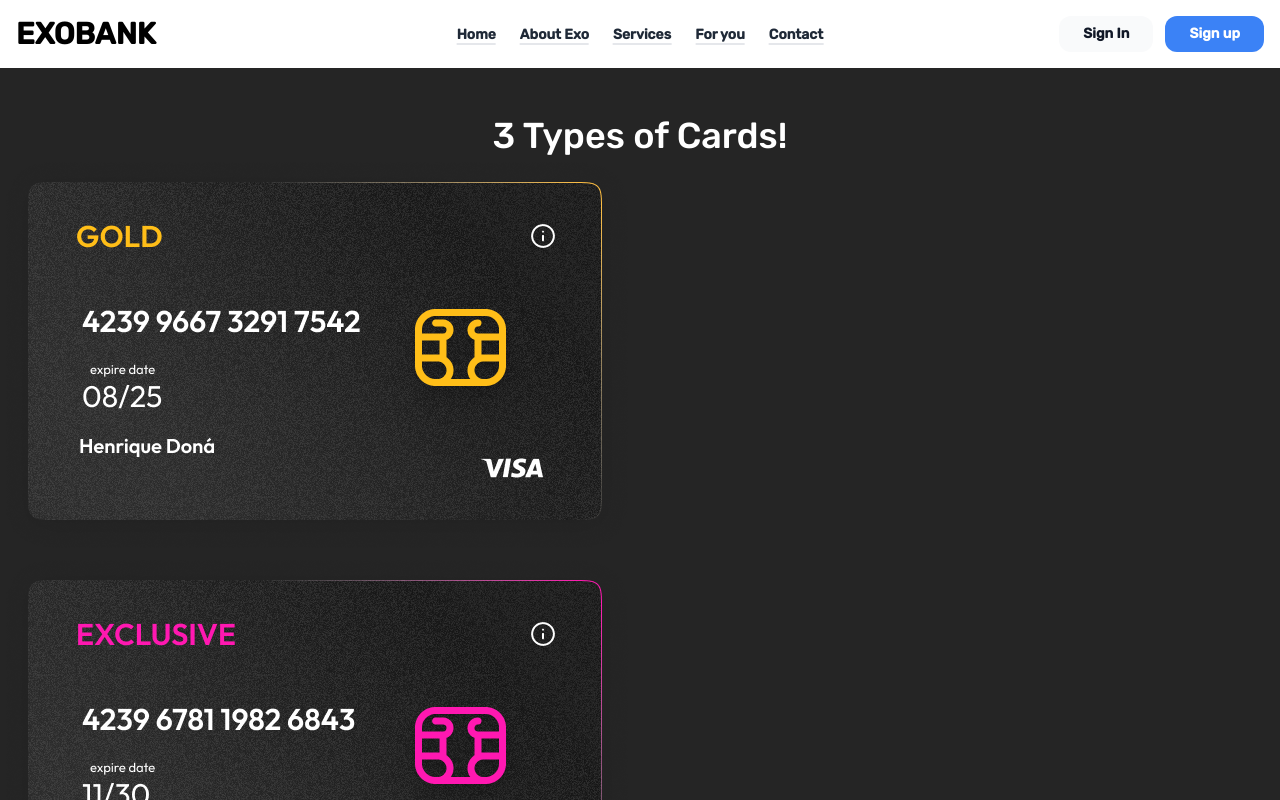
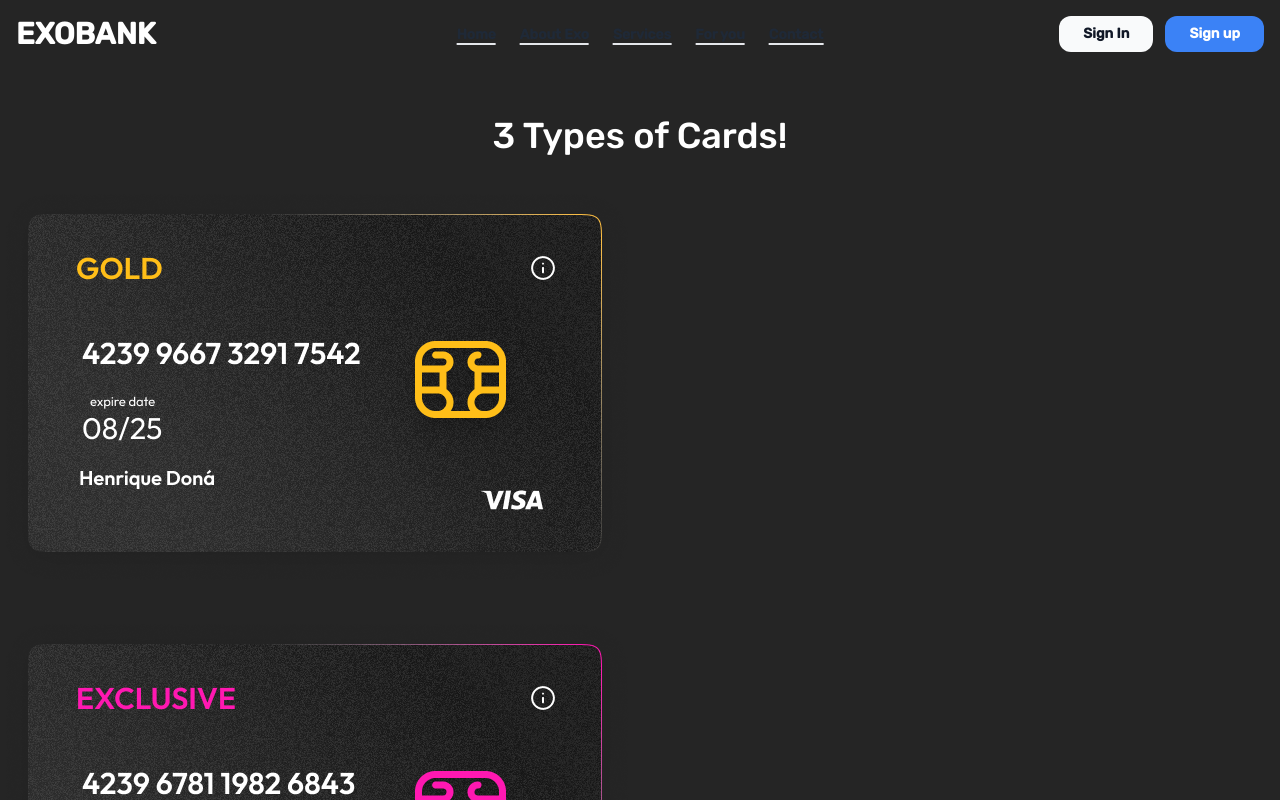
Before and after one commit to vinicius-prates/sandbox, a React (Vite) app: page /cards in a window 1280 px wide. Shown: the top 800 px of the page. Built offline with nearby package versions, Linux system fonts and the light colour scheme.

Commit message:
added a black navbar to other option

```diff
--- /dev/null
+++ b/src/components/BlackNavBar.jsx
@@ -0,0 +1,77 @@
+import '../App.css';
+import { Link } from 'react-router-dom'
+
+export const BlackNavBar = () => {
+
+
+    const toggleMenu = () => {
+        const  menu = document.querySelector(".mobile-menu");
+        menu.classList.toggle("hidden");
+    }
+
+    return(
+
+
+        <div >
+			   <nav className="relative px-4 py-4 flex justify-between items-center bg-[#252525] w-full">
+		<Link to="/"  className="text-3xl text-white font-bold leading-none  select-none">
+			EXOBANK
+		</Link>
+		<div  className="lg:hidden">
+			<button onClick={toggleMenu}  className="navbar-burger flex items-center text-white p-2 ">
+				<svg  className="block h-4 w-4 fill-current" viewBox="0 0 20 20" xmlns="http://www.w3.org/2000/svg">
+					<title>Mobile menu</title>
+					<path d="M0 3h20v2H0V3zm0 6h20v2H0V9zm0 6h20v2H0v-2z"></path>
+				</svg>
+			</button>
+		</div>
+		<ul  className="mobile-menu lg:mt-0 mt-[25rem] ml-0 bg-white w-[90%]  h-[40rem]	justify-center
+		 rounded-lg flex-col gap-6 flex md:hidden  md:ml-0 md:bg-transparent text-center  hidden absolute top-1/2 left-1/2
+		 transform -translate-y-1/2 -translate-x-1/2 lg:flex lg:mx-auto  lg:items-center lg:w-auto lg:space-x-6
+		 lg:gap-0 lg:flex-row lg:h-0  ">
+			<li><Link to="/"  className="text-lg lg:text-sm text-gray-800 font-bold hover:text-gray-500 border-b-2  select-none" >Home</Link></li>
+
+			<li><Link to="#aboutexo"  className="text-lg lg:text-sm text-gray-800 hover:text-gray-500 font-bold border-b-2 duration-300 select-none" >About Exo</Link></li>
+
+			<li><a  className="text-lg lg:text-sm text-gray-800 hover:text-gray-500 font-bold border-b-2  duration-300 select-none" href="#">Services</a></li>
+
+			<li><a  className="text-lg lg:text-sm text-gray-800 hover:text-gray-500 font-bold border-b-2 duration-300  select-none" href="#">For you</a></li>
+
+			<li><a  className="text-lg lg:text-sm text-gray-800 hover:text-gray-500 font-bold border-b-2 duration-300  select-none" href="#">Contact</a></li>
+		</ul>
+		<a  className="hidden lg:inline-block lg:ml-auto lg:mr-3 py-2 px-6 bg-gray-50 hover:bg-gray-100 text-sm text-gray-900 font-bold  rounded-xl transition duration-200" href="#">Sign In</a>
+		<a  className="hidden lg:inline-block py-2 px-6 bg-blue-500 hover:bg-blue-600 text-sm text-white font-bold rounded-xl transition duration-200" href="#">Sign up</a>
+	</nav>
+	<div  className="navbar-menu relative z-50 hidden">
+		<div  className="navbar-backdrop fixed inset-0 bg-gray-800 opacity-25"></div>
+		<nav  className="fixed top-0 left-0 bottom-0 flex flex-col w-5/6 max-w-sm py-6 px-6 bg-white border-r overflow-y-auto">
+			<div  className="flex items-center mb-8">
+				<a   className="mr-auto text-3xl font-bold leading-none" href="#">
+					<svg  className="h-12" alt="logo" viewBox="0 0 100 100">
+						<path d="M100 34.2c-.4-2.6-3.3-4-5.3-5.3-3.6-2.4-7.1-4.7-10.7-7.1-8.5-5.7-17.1-11.4-25.6-17.1-2-1.3-4-2.7-6-4-1.4-1-3.3-1-4.8 0-5.7 3.8-11.5 7.7-17.2 11.5L5.2 29C3 30.4.1 31.8 0 34.8c-.1 3.3 0 6.7 0 10v16c0 2.9-.6 6.3 2.1 8.1 6.4 4.4 12.9 8.6 19.4 12.9 8 5.3 16 10.7 24 16 2.2 1.5 4.4 3.1 7.1 1.3 2.3-1.5 4.5-3 6.8-4.5 8.9-5.9 17.8-11.9 26.7-17.8l9.9-6.6c.6-.4 1.3-.8 1.9-1.3 1.4-1 2-2.4 2-4.1V37.3c.1-1.1.2-2.1.1-3.1 0-.1 0 .2 0 0zM54.3 12.3L88 34.8 73 44.9 54.3 32.4V12.3zm-8.6 0v20L27.1 44.8 12 34.8l33.7-22.5zM8.6 42.8L19.3 50 8.6 57.2V42.8zm37.1 44.9L12 65.2l15-10.1 18.6 12.5v20.1zM50 60.2L34.8 50 50 39.8 65.2 50 50 60.2zm4.3 27.5v-20l18.6-12.5 15 10.1-33.6 22.4zm37.1-30.5L80.7 50l10.8-7.2-.1 14.4z"></path>
+					</svg>
+				</a>
+				<button  className="navbar-close">
+					<svg  className="h-6 w-6 text-gray-400 cursor-pointer hover:text-gray-500" xmlns="http://www.w3.org/2000/svg" fill="none" viewBox="0 0 24 24" stroke="currentColor">
+						<path strokeLinecap="round" strokeLinejoin="round" strokeWidth="2" d="M6 18L18 6M6 6l12 12"></path>
+					</svg>
+				</button>
+			</div>
+
+			<div  className="mt-auto">
+				<div  className="pt-6">
+					<a  className="block px-4 py-3 mb-3 leading-loose text-xs text-center font-semibold leading-none bg-gray-50 hover:bg-gray-100 rounded-xl" href="#">Sign in</a>
+					<a  className="block px-4 py-3 mb-2 leading-loose text-xs text-center text-white font-semibold bg-blue-600 hover:bg-blue-700  rounded-xl" href="#">Sign Up</a>
+				</div>
+				<p  className="my-4 text-xs text-center text-gray-400">
+					<span>Copyright © 2021</span>
+				</p>
+			</div>
+		</nav>
+	</div>
+
+		</div>
+
+
+    )
+}
--- a/src/pages/CardsPage.jsx
+++ b/src/pages/CardsPage.jsx
@@ -1,6 +1,6 @@
 import '../App.css';
 import { Link } from 'react-router-dom'
-import { NavBar } from '../components/NavBar';
+import { BlackNavBar } from '../components/BlackNavBar';
 import { Footer } from '../components/Footer';
 import  GoldCard  from '../assets/card.png';
 import ExclusiveCard from '../assets/card2.png';
@@ -8,8 +8,8 @@ import PlatinumCard from '../assets/card3.png';
 export const CardsPage = () => {
     return(
         <>
-        <NavBar/>
-        <div className="bg-[#252525] flex flex-col text-center py-12">
+        <BlackNavBar/>
+        <div className="bg-[#252525] flex flex-col text-center py-12 gap-8">
             <h1 className="text-white text-4xl">3 Types of Cards!</h1>
             <div >
                 <img src={GoldCard} className="bg-[#252525]"></img>
```
